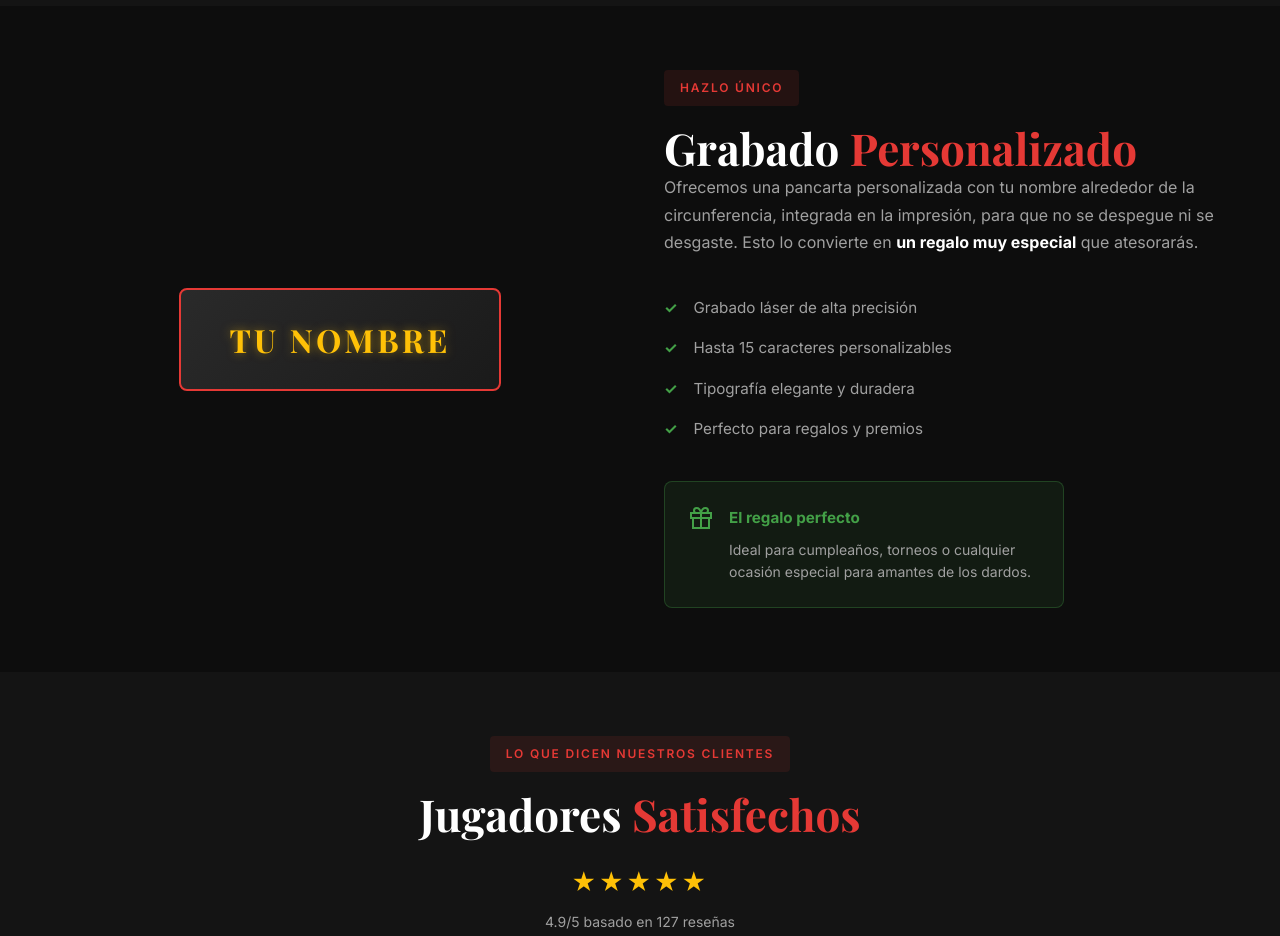
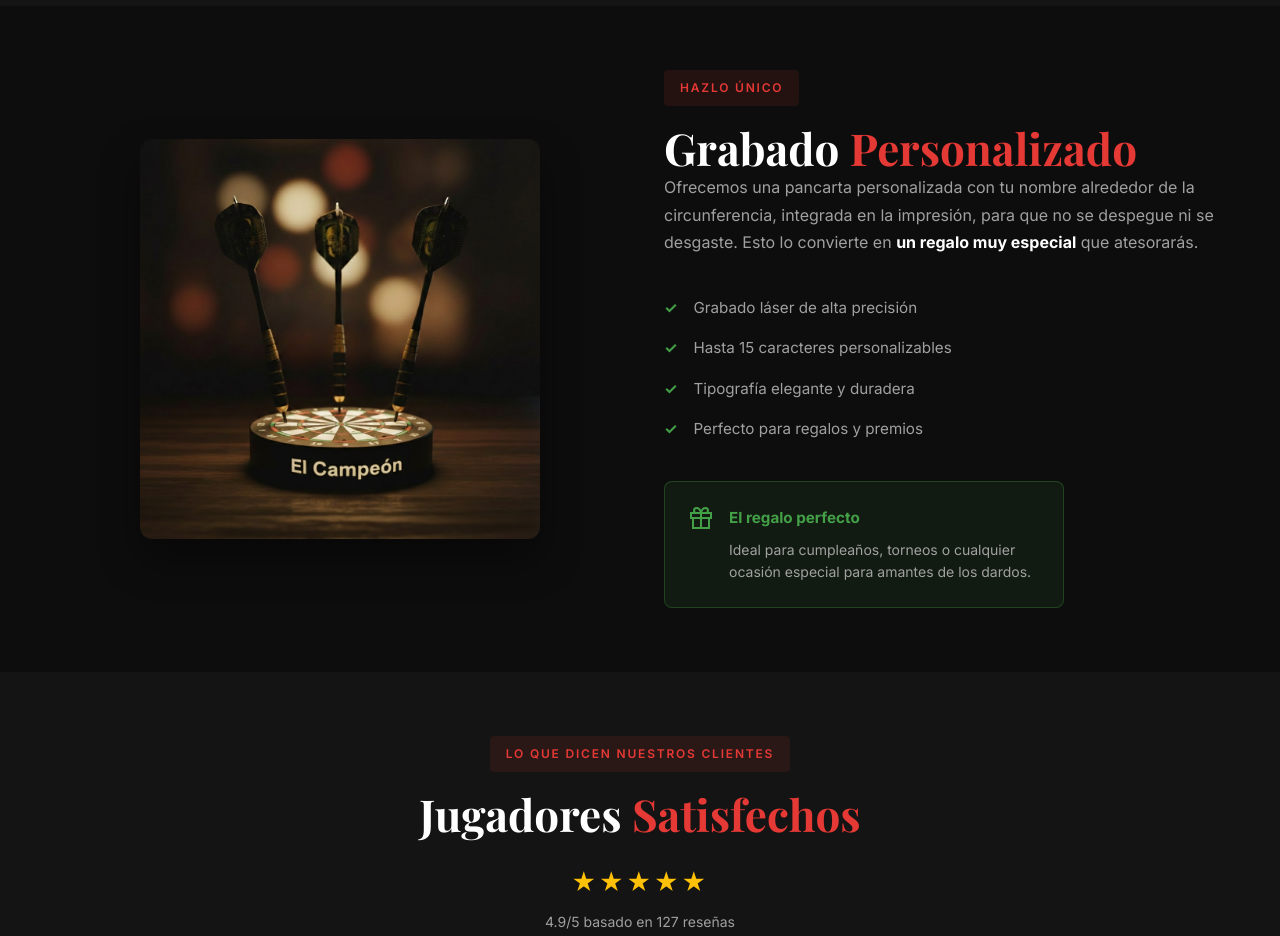
Before and after one commit to younesmobtil10-tech/novacompras-landing, a website: page dardos/index.html in a window 1280 px wide. Shown: the part 1820-2756 px from the top of the page. Drawn offline with nearby package versions, Linux system fonts and the light colour scheme.

Commit message:
Replace TU NOMBRE placeholder with real product image

```diff
--- a/dardos/index.html
+++ b/dardos/index.html
@@ -184,12 +184,8 @@
         <div class="container">
             <div class="personalization-content">
                 <div class="personalization-visual">
-                    <div class="engraving-demo">
-                        <div class="engraving-plate">
-                            <span class="engraving-text">TU NOMBRE</span>
-                        </div>
-                        <div class="engraving-glow"></div>
-                    </div>
+                    <img src="images/personalization-preview.jpg" alt="Ejemplo de personalización - El Campeón"
+                        class="personalization-image">
                 </div>
 
                 <div class="personalization-info">
--- a/dardos/styles.css
+++ b/dardos/styles.css
@@ -584,6 +584,13 @@ ol {
     top: 50%;
     left: 50%;
     transform: translate(-50%, -50%);
+}
+
+.personalization-image {
+    width: 100%;
+    max-width: 400px;
+    border-radius: var(--radius-lg);
+    box-shadow: 0 20px 40px rgba(0, 0, 0, 0.4);
 }
 
 .personalization-info {
```
Also changed, not shown: dardos/images/personalization-preview.jpg (added).
